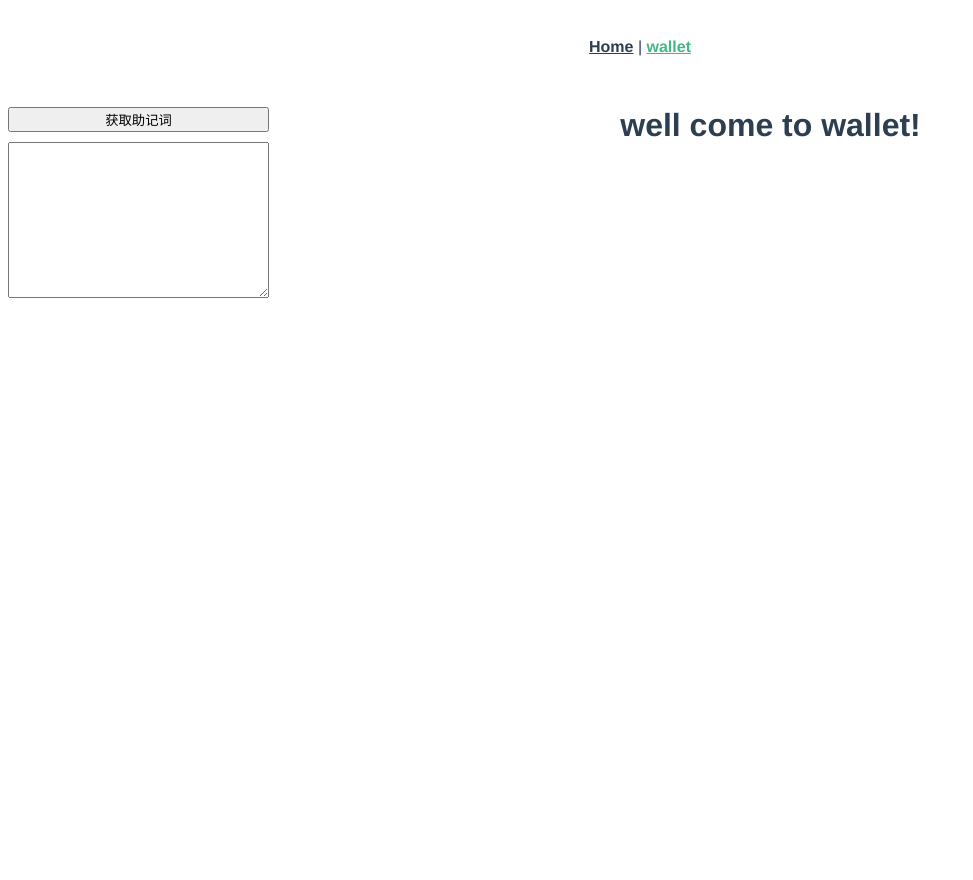
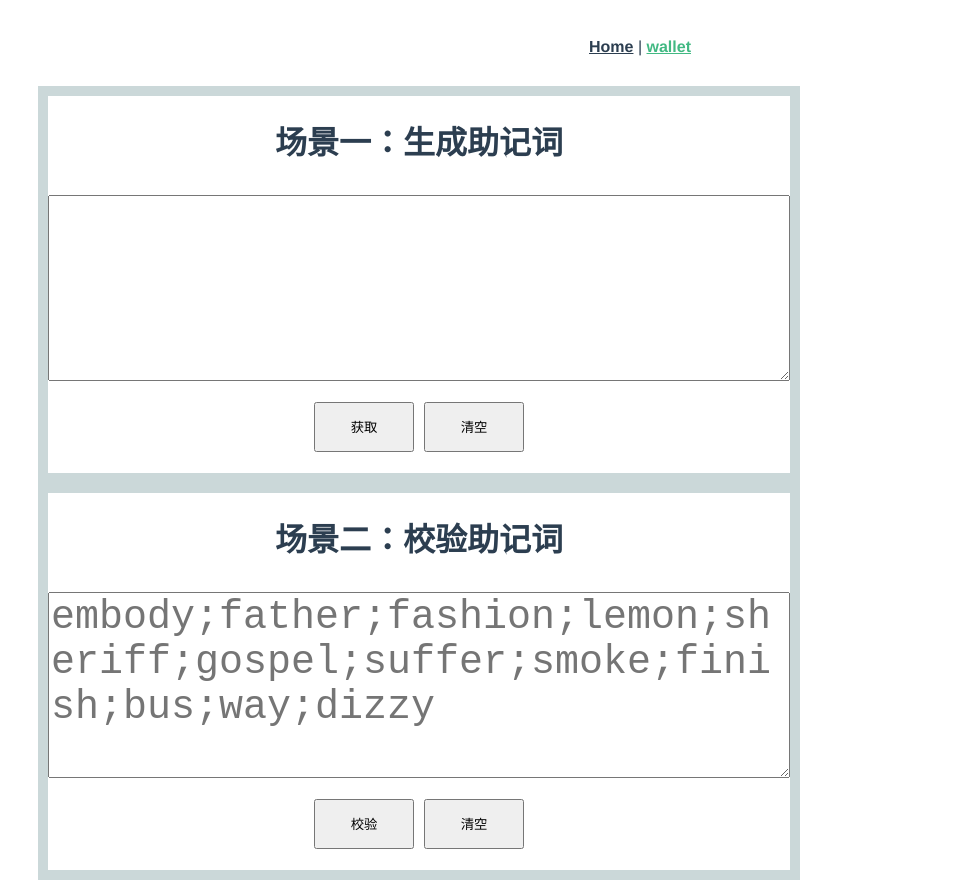
Before and after one commit to dwusiq/ethereum-learn, a Vue app in the folder web/hd-wallet/: page /wallet in a window 1280 px wide. Shown: the whole page, without its empty margins (0-973 px from the left). Before the commit the page ends 800 px from the top, so only its background shows below. Built offline with nearby package versions, Linux system fonts and the light colour scheme.

Commit message:
可以生成和校验助记词

```diff
--- a/web/hd-wallet/package.json
+++ b/web/hd-wallet/package.json
@@ -8,8 +8,8 @@
     "lint": "vue-cli-service lint"
   },
   "dependencies": {
-    "bip39": "^3.0.4",
     "core-js": "^3.6.5",
+    "element-ui": "^2.15.3",
     "ethers": "^5.4.1",
     "vue": "^3.0.0",
     "vue-router": "^4.0.0-0",
--- a/web/hd-wallet/src/views/Wallet.vue
+++ b/web/hd-wallet/src/views/Wallet.vue
@@ -1,19 +1,37 @@
 <template>
   <div class="Wallet">
-    <div class="mnemonic">
-      <button  @click="getMnemonic">获取助记词</button>
-      <textarea v-model="mnemonicContent" rows="10" cols="30">
-      我是一个文本框。
-      </textarea>
+    <div class="outBlock">
+      <h1>场景一：生成助记词</h1>
+      <textarea class="textarea" v-model="mnemonicContent" rows="4" cols="30"></textarea>
+      <ul class="buttonBlock">
+        <button class="button"  @click="generateMnemonic">获取</button>
+        <button class="button"  @click="cleanMnemonic">清空</button>
+      </ul>
     </div>
-    <h1>well come to wallet!</h1>
+    <div class="outBlock">
+      <h1>场景二：校验助记词</h1>
+      <textarea class="textarea" v-model="inputMmonicContent" placeholder="embody;father;fashion;lemon;sheriff;gospel;suffer;smoke;finish;bus;way;dizzy" rows="4" cols="30"></textarea>
+      <ul  v-show="validateMnemonicSuccess">
+        <li>私钥：{{privateKey}}</li>
+        <li>公钥：{{publicKey}} </li>
+        <li>地址：{{address}}</li>
+        <li>path：{{path}} </li>
+      </ul>
+      <ul class="buttonBlock">
+        <button class="button"  @click="validateMnemonic">校验</button>
+        <button class="button"  @click="cleanInputedMnemonic">清空</button>
+        <button class="button" v-show="validateMnemonicSuccess"  @click="hideValidateMnemonicResult">隐藏</button>
+      </ul>
+
+    </div>
   </div>
 </template>
 
+
+
 <script lang="ts">
-import * as bip39 from 'bip39';
 import { ethers } from 'ethers';
-import { defineComponent, reactive,ref,computed } from 'vue'
+import { defineComponent} from 'vue'
 
 
 export default defineComponent({
@@ -21,7 +39,13 @@ export default defineComponent({
     //用于初始化属性值
     data() {
     return {
-      mnemonicContent: null
+      validateMnemonicSuccess:false,
+      mnemonicContent: "",
+      inputMmonicContent:"",
+      privateKey: "",
+      publicKey: "",
+      address: "",
+      path: "",
     };
   },
 
@@ -31,23 +55,66 @@ export default defineComponent({
 
   //函数在这里,就可以在模板中引用了
   methods:{
-   getMnemonic():void {
-     console.log(bip39);
-      this.mnemonicContent = bip39.generateMnemonic();
+   generateMnemonic():void {
+      this.mnemonicContent = ethers.utils.entropyToMnemonic(ethers.utils.randomBytes(16));
+   },
+    cleanMnemonic():void {
+      this.mnemonicContent = "";
+   },
+   validateMnemonic():void{
+    const realMnemonicContent = this.inputMmonicContent.replace(/;/g," ");
+    if(ethers.utils.isValidMnemonic(realMnemonicContent)){
+      const hdNode = ethers.utils.HDNode.fromMnemonic(realMnemonicContent);
+      this.validateMnemonicSuccess=true;
+      this.privateKey = hdNode.privateKey;
+      this.publicKey = hdNode.publicKey;
+      this.address = hdNode.address;
+      this.path = hdNode.path;
+    }else{
+        alert("请输入有效助记词");
+    }
+   },
+   cleanInputedMnemonic():void{
+      this.inputMmonicContent = "";
+      this.validateMnemonicSuccess=false;
+   },
+   hideValidateMnemonicResult():void{
+      this.validateMnemonicSuccess=false;
    }
   }
 })
 </script>
 
 <style scoped lang="scss">
-.mnemonic{
+.outBlock{
   float:left;
   display: flex;/*flex容器当中, 项目的排列方式默认是row(水平的). 可以使用flex-direction属性进行更改*/
   flex-direction: column;  /* 按照列column(垂直方向)排列*/
+  border:10px solid rgba(4, 64, 68, 0.205);
+  margin-left: 30px;
   }
 
-.mnemonic textarea{
+.outBlock textarea{
   margin-top:10px;
 }
 
+.outBlock ul li{
+  text-align:left;
+}
+
+.buttonBlock{
+ display:block;
+ margin:10 auto;
+ padding: 0 0 0 0;
+}
+.buttonBlock button{
+ width: 100px;
+ height: 50px;
+ margin: 5px;
+}
+.textarea{
+  color:#070202;
+  // font-family:黑体;
+  font-size:30pt;
+}
 </style>
```
Also changed, not shown: 1 other file (tests, documents, lock files or other folders).
